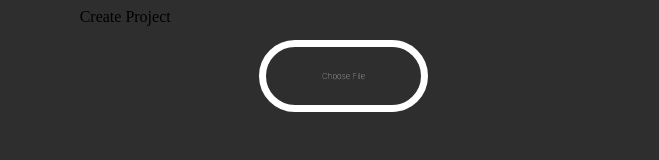
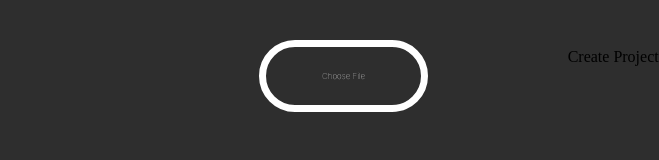
Before and after one commit to TechPenguineer/Pysual, an Electron app: page src/index.html in a window 800 px wide. Shown: the full height of the page, 357-1016 px from the left, 659 px wide, since content can reach past the window. Drawn offline with Linux system fonts and the light colour scheme.

Commit message:
updated style

```diff
--- a/src/styles.css
+++ b/src/styles.css
@@ -24,3 +24,8 @@ input[type=file]::file-selector-button:hover{
     transition: .5s;
     box-shadow: 3px 3px 3px 3px black;
 }
+.create_prj{
+    position: relative;
+    left: 61vw;
+    top: 5vh;
+}
```
